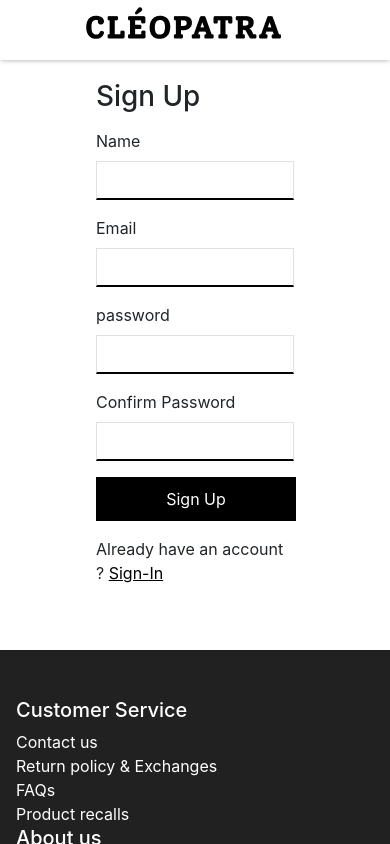
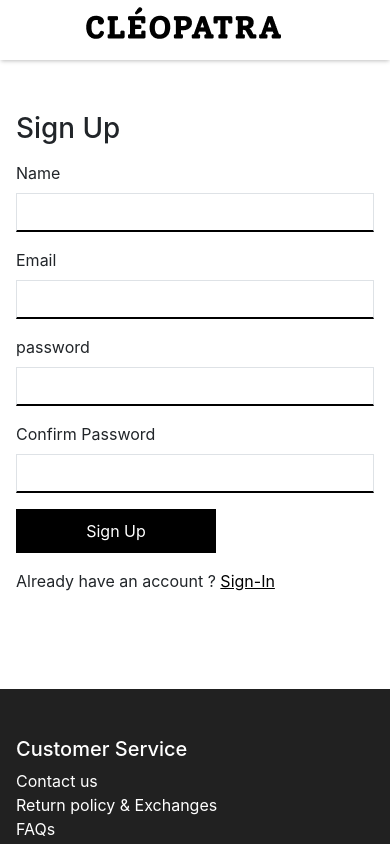
Before and after one commit to Ulephraim/Cleopatara-Ecommerce, a React (Create React App) app in the folder frontend/: page /signup in a window 390 px wide. Shown: the top 844 px of the page. Built offline with nearby package versions, Linux system fonts and the light colour scheme.

Commit message:
Initial commit

```diff
--- a/frontend/src/screen/SignIn/SigninScreen.css
+++ b/frontend/src/screen/SignIn/SigninScreen.css
@@ -23,3 +23,9 @@
     }
   }
 }
+
+@media (max-width: 600px) {
+  .sigin-position {
+    padding: 1rem;
+  }
+}
--- a/frontend/src/screen/SignUp/SignupScreen.css
+++ b/frontend/src/screen/SignUp/SignupScreen.css
@@ -23,3 +23,8 @@
     }
   }
 }
+@media (max-width: 600px) {
+  .signup-position {
+    padding: 1rem;
+  }
+}
```
